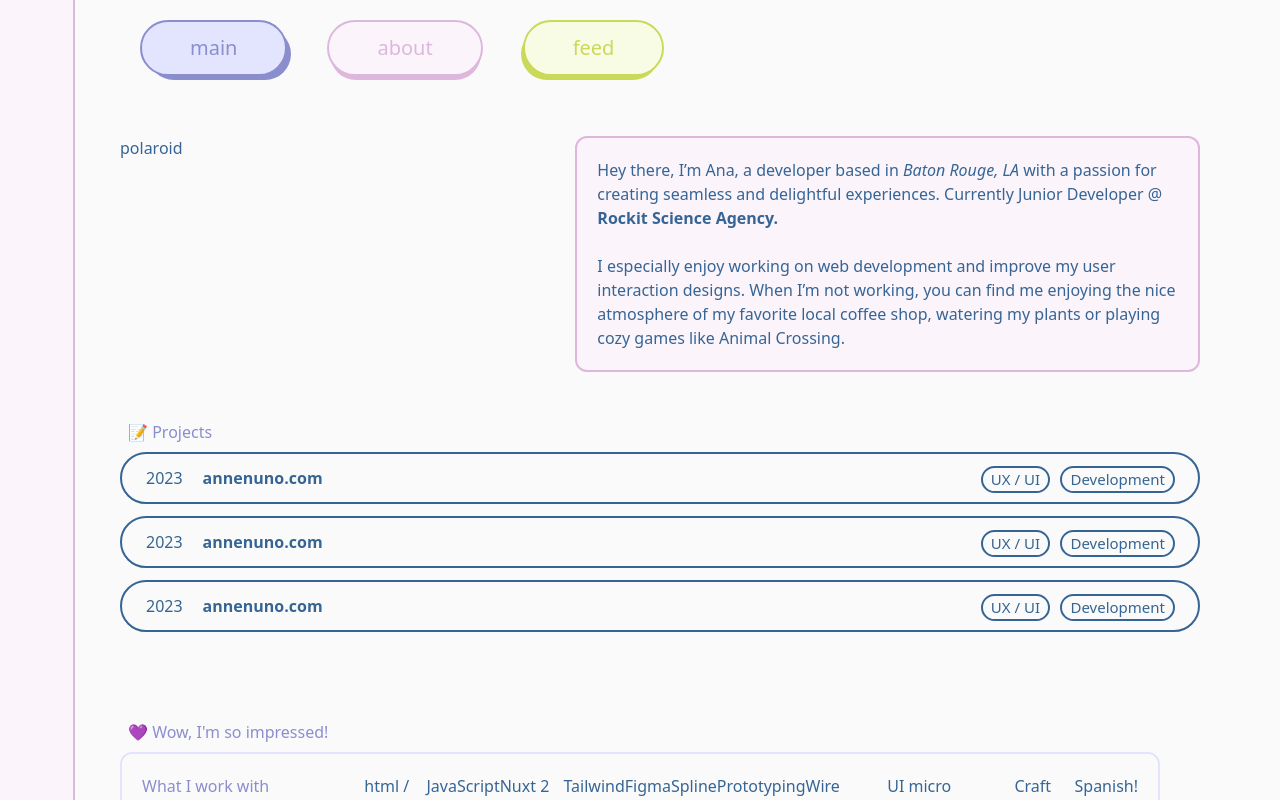
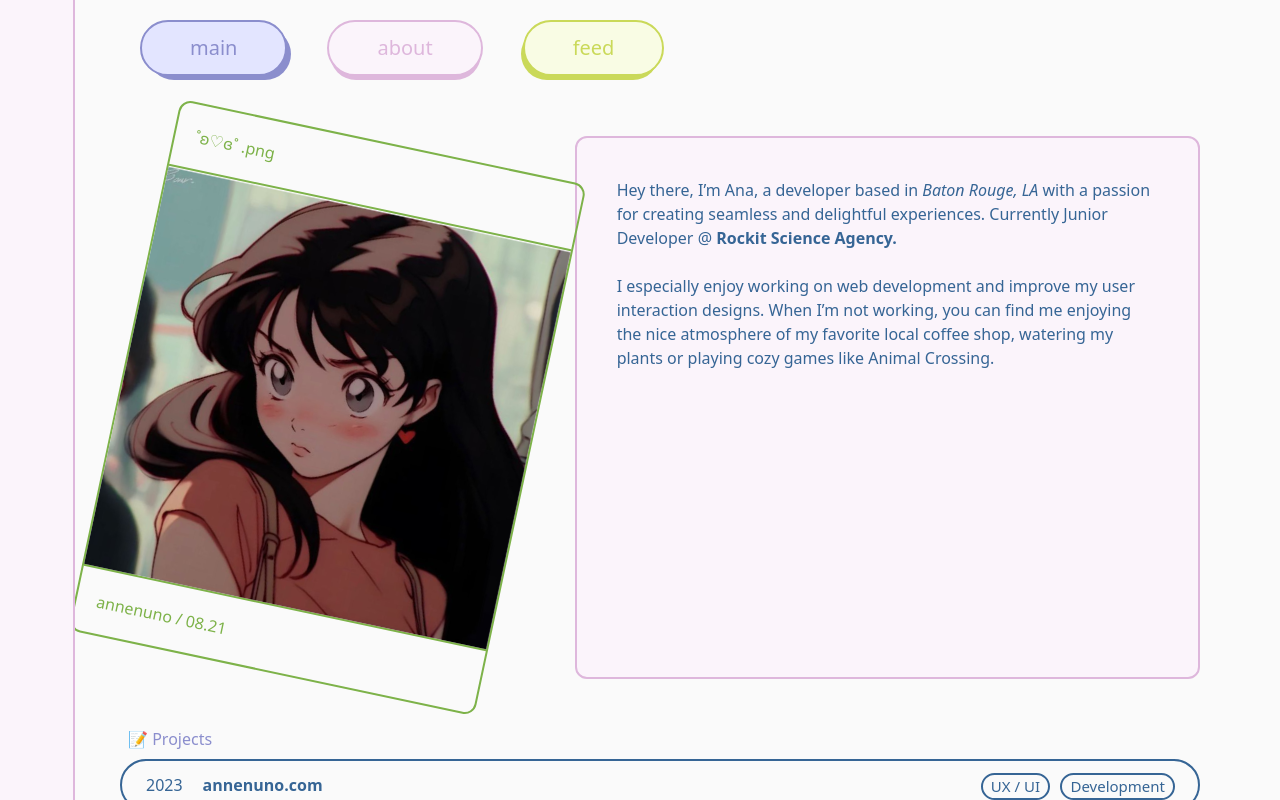
Before and after one commit to annenuno/annenuno.com, a Next.js app in the folder site/: page /about in a window 1280 px wide. Shown: the top 800 px of the page. Built offline with nearby package versions, Linux system fonts and the light colour scheme.

Commit message:
progres sep13 + framer motion

```diff
--- a/site/components/btn/aboutbtn.tsx
+++ b/site/components/btn/aboutbtn.tsx
@@ -1,12 +1,17 @@
 import Link from "next/link";
+import { motion } from "framer-motion";
 
 export default function Aboutbtn() {
   return (
     <>
       <Link href="/about" className="flex flex-row">
-        <div className="z-10 bg-[#FBF4FB] text-[#DEB7DC] mx-5 px-12 py-3 whitespace-pre border-2 border-[#DEB7DC] rounded-full text-xl hover:bg-[#FAFAFA]">
+        <motion.div
+          whileHover={{ scale: 1.1 }}
+          whileTap={{ scale: 0.9 }}
+          className="z-10 bg-[#FBF4FB] text-[#DEB7DC] mx-5 px-12 py-3 whitespace-pre border-2 border-[#DEB7DC] rounded-full text-xl hover:bg-[#FAFAFA]"
+        >
           about
-        </div>
+        </motion.div>
         <div className="absolute top-7 z-0 left-[310px] bg-[#DEB7DC] rounded-full mx-5 px-12 py-3 whitespace-pre text-xl">
           about
         </div>
--- a/site/components/cards/small.tsx
+++ b/site/components/cards/small.tsx
@@ -1,12 +1,19 @@
+import Image from "next/image";
 // import Link from "next/link";
 
 export default function Small() {
   return (
     <>
-      <div>
-        <div>hello title</div>
-        <img />
-        <div>hello title</div>
+      <div className="border-2 border-[#7DB249] rounded-xl max-w-max max-h-max rotate-12">
+        <div className="p-5 text-[#7DB249] bold">˚ʚ♡ɞ˚ .png</div>
+        <Image
+          src="/ana.png"
+          width={500}
+          height={500}
+          alt="Picture of the author"
+          className="border-y-2 border-[#7DB249]"
+        />
+        <div className="p-5 text-[#7DB249]">annenuno / 08.21</div>
       </div>
     </>
   );
--- a/site/components/pages/aboutpage.tsx
+++ b/site/components/pages/aboutpage.tsx
@@ -1,14 +1,17 @@
 // import Link from "next/link";
 import Projectbtn from "../btn/projectbtn";
 import Description from "../cards/description";
+import Small from "../cards/small";
 
 export default function About() {
   return (
     <>
       <main className="text-[#366595] bg-[#FAFAFA] h-screen">
         <div className="flex flex-row gap-10 pl-10">
-          <div className="w-2/5">polaroid</div>
-          <div className="w-3/5 p-5 bg-[#FBF4FB] border-2 border-[#DEB7DC] rounded-xl">
+          <div className="w-2/5">
+            <Small />
+          </div>
+          <div className="w-3/5 p-10 bg-[#FBF4FB] border-2 border-[#DEB7DC] rounded-xl">
             <Description />
           </div>
         </div>
--- a/site/components/pages/main.tsx
+++ b/site/components/pages/main.tsx
@@ -4,7 +4,8 @@ export default function Main() {
   return (
     <>
       <div>
-        <Small />
+        hello
+        {/* <Small /> */}
       </div>
     </>
   );
--- a/site/package.json
+++ b/site/package.json
@@ -15,7 +15,7 @@
     "autoprefixer": "10.4.15",
     "eslint": "8.48.0",
     "eslint-config-next": "13.4.19",
-    "framer-motion": "^10.16.3",
+    "framer-motion": "^10.16.4",
     "next": "13.4.19",
     "postcss": "8.4.29",
     "react": "18.2.0",
```
Also changed, not shown: site/public/ana.png (added), 1 other file (tests, documents, lock files or other folders).
